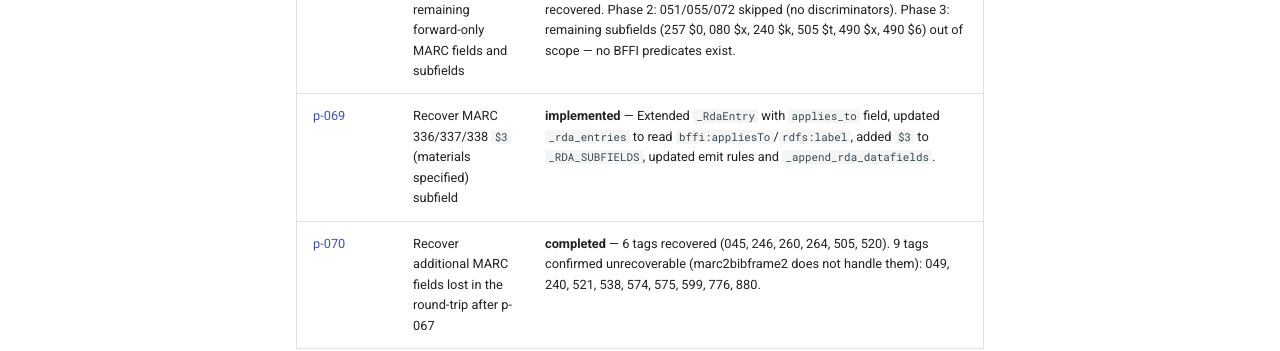
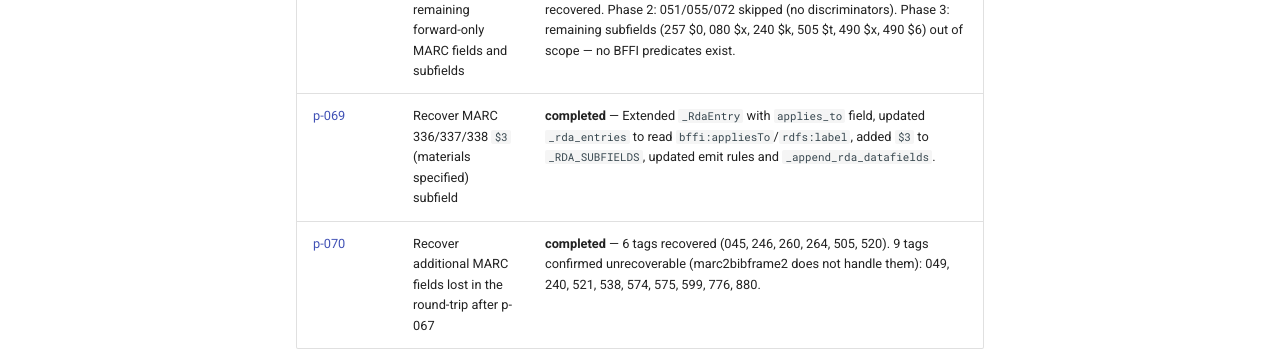
Before and after one commit to mikkovihonen/bffi-conversion-pipeline, an MkDocs documentation site: the page built from docs/plans/README.md, in a window 1280 px wide and 900 px high, scrolled down 1473 px. Shown: the part 467-818 px from the top of the window. Built offline with MkDocs 1.6.1 and Material for MkDocs 9.7.7, drawn with Linux system fonts in a browser that asks for light colours; comment, search, counter and statistics services are not loaded.

Commit message:
docs: standardize plan statuses to 'completed' (not 'implemented')
Use the convention from docs/plans/README.md status values:
- proposed: idea drafted, no implementation yet
- active: at least one phase shipped, work in progress
- completed: all phases done, remains in index for reference
- abandoned: dropped before completion

```diff
--- a/docs/plans/README.md
+++ b/docs/plans/README.md
@@ -31,5 +31,5 @@ Index of plans of record for the BFFI conversion pipeline.
 | [p-066](p-066-devops-ci-release.md) | DevOps: CI coverage, GitHub Pages, releases | **completed** — coverage badge, MkDocs Material site with mermaid diagrams, release workflow, CHANGELOG, release skill.
 | [p-067](p-067-recover-forward-only-marc-fields.md) | Recover MARC fields the XSLT reads but the reverse converter does not emit | **completed** — 24 of 51 forward-only tags recovered (023/026/037/042/043/045/046/086/257/351/352/353/384 from p-067; 045/246/260/264/505/520 from p-070). 14 skipped (no discriminator or marc2bibframe2 bottleneck). 13 out-of-scope (XSLT drop or shared predicates). |
 | [p-068](p-068-recover-remaining-forward-only-fields-and-subfields.md) | Recover remaining forward-only MARC fields and subfields | **completed** — Phase 1: 020/024/028 `$q` recovered, 336/337/338 `$3` recovered. Phase 2: 051/055/072 skipped (no discriminators). Phase 3: remaining subfields (257 $0, 080 $x, 240 $k, 505 $t, 490 $x, 490 $6) out of scope — no BFFI predicates exist. |
-| [p-069](p-069-recover-336-337-338-3-materials-specified.md) | Recover MARC 336/337/338 `$3` (materials specified) subfield | **implemented** — Extended `_RdaEntry` with `applies_to` field, updated `_rda_entries` to read `bffi:appliesTo`/`rdfs:label`, added `$3` to `_RDA_SUBFIELDS`, updated emit rules and `_append_rda_datafields`. |
+| [p-069](p-069-recover-336-337-338-3-materials-specified.md) | Recover MARC 336/337/338 `$3` (materials specified) subfield | **completed** — Extended `_RdaEntry` with `applies_to` field, updated `_rda_entries` to read `bffi:appliesTo`/`rdfs:label`, added `$3` to `_RDA_SUBFIELDS`, updated emit rules and `_append_rda_datafields`. |
 | [p-070](p-070-recover-additional-round-trip-losses.md) | Recover additional MARC fields lost in the round-trip after p-067 | **completed** — 6 tags recovered (045, 246, 260, 264, 505, 520). 9 tags confirmed unrecoverable (marc2bibframe2 does not handle them): 049, 240, 521, 538, 574, 575, 599, 776, 880. |
```
Also changed, not shown: docs/plans/p-069-recover-336-337-338-3-materials-specified.md (+1 -1 lines).
